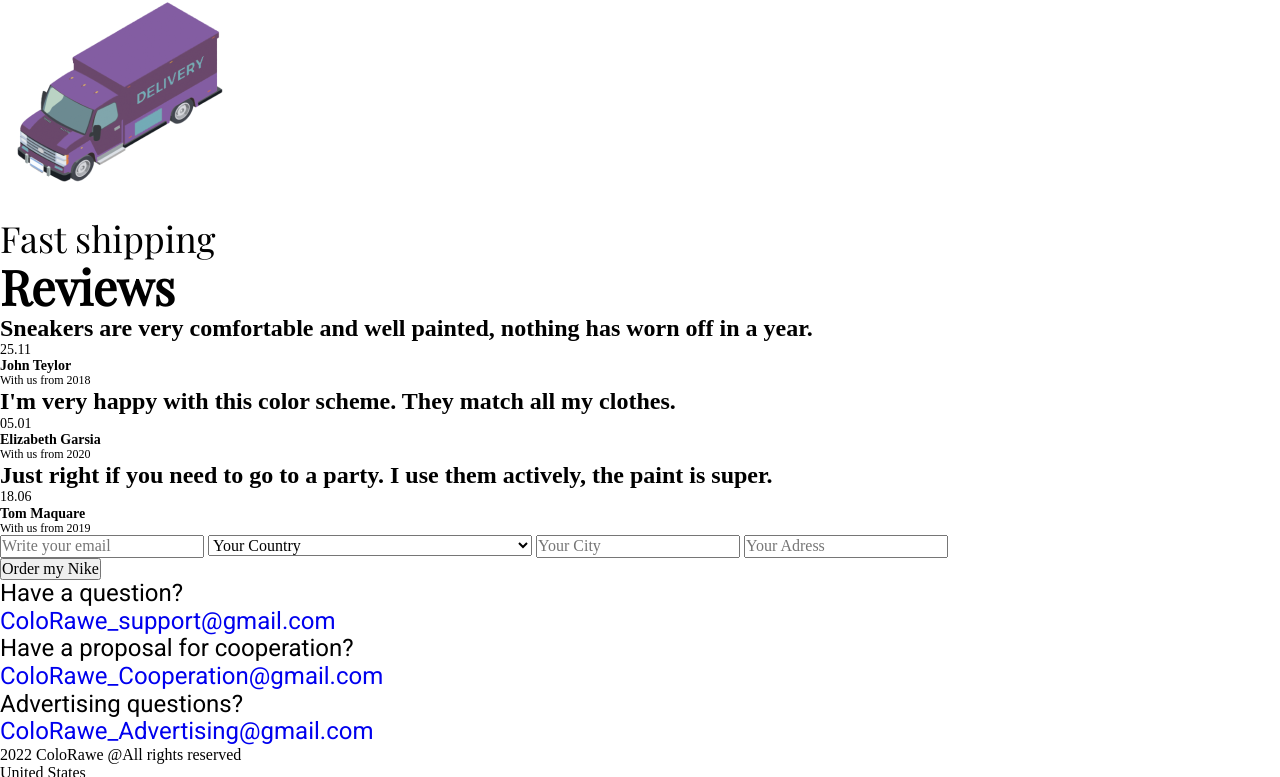
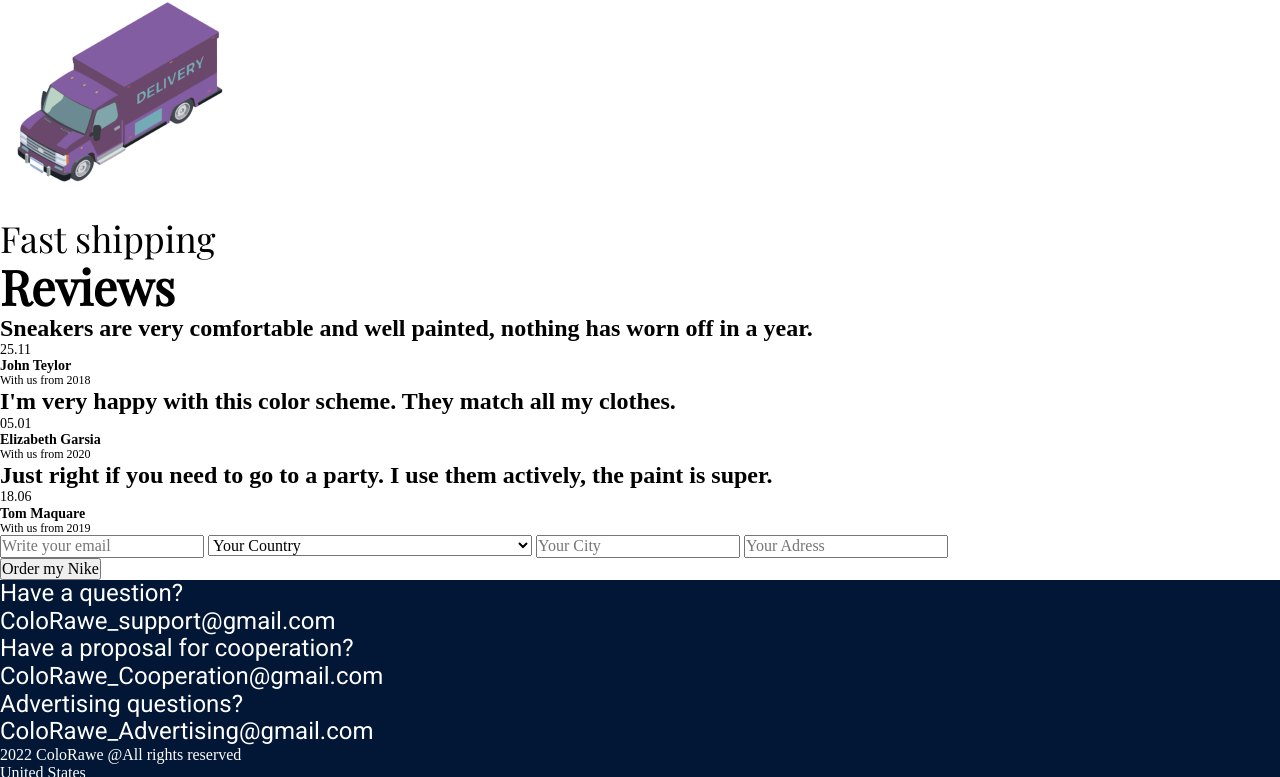
Before and after one commit to MstyslavSoroka/ColorRave, a plain HTML site: page index.html in a window 1280 px wide. Shown: the part 1001-1778 px from the top of the page. Drawn offline with nearby package versions, Linux system fonts and the light colour scheme.

Commit message:
add colours

```diff
--- a/style.css
+++ b/style.css
@@ -95,6 +95,14 @@ ul {
 .time_with_us {
   font-size: 12px;
 }
+/* ============================================================================================================================ */
+footer {
+  background-color: #021635;
+  color: #fff;
+}
+.email {
+  color: #fff;
+}
 .footer_list {
   font-family: 'Roboto', sans-serif;
   font-weight: 400;
```
